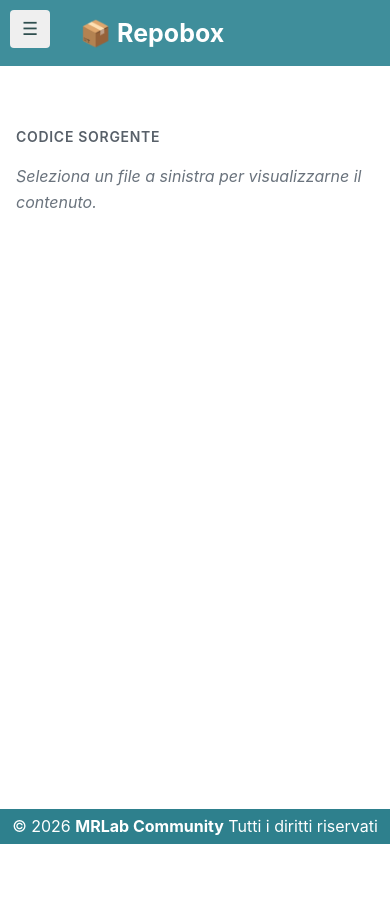
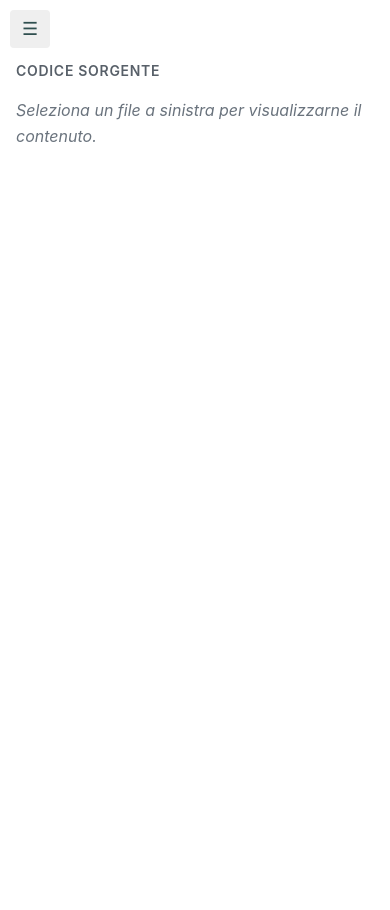
Before and after one commit to MRLab-Community/repobox-sync, a PHP site: page /repo.php in a window 390 px wide. After the commit the page ends 142 px from the top, so only its background shows below. Run offline with PHP 8.4, Linux system fonts and the light colour scheme; some libraries are stand-ins or nearby versions.

Commit message:
Sync from Repobox - 2026-02-26 10:22:11

```diff
--- a/files+da+analizzare/repobox/repo.php
+++ b/files+da+analizzare/repobox/repo.php
@@ -88,7 +88,6 @@ if (isset($_GET['action']) && $_GET['action'] === 'list-folders') {
   <meta charset="UTF-8" />
   <title>📦 Repobox – Repository Personale</title>
   <meta name="viewport" content="width=device-width, initial-scale=1.0"/>
-
   <style>
     * { box-sizing: border-box; margin: 0; padding: 0; }
     body { font-family: -apple-system, BlinkMacSystemFont, 'Segoe UI', sans-serif; background: #f6f8fa; color: #24292f; line-height: 1.6; }
@@ -115,7 +114,7 @@ if (isset($_GET['action']) && $_GET['action'] === 'list-folders') {
     /* Hamburger menu su mobile */
     .menu-toggle {
       display: none;
-      position: fixed!important;
+      position: fixed;
       top: 10px;
       left: 10px;
       z-index: 100;
@@ -129,7 +128,6 @@ if (isset($_GET['action']) && $_GET['action'] === 'list-folders') {
     @media (max-width: 767px) {
       .menu-toggle {
         display: block;
-        position: fixed!important;
       }
       .sidebar {
         position: fixed;
@@ -236,6 +234,7 @@ if (isset($_GET['action']) && $_GET['action'] === 'list-folders') {
       font-size: 12px;
       z-index: 10;
     }
+    .folder:hover .file-actions,
     .file:hover .file-actions { display: block; }
     .file-actions button {
       background: none;
@@ -252,7 +251,6 @@ if (isset($_GET['action']) && $_GET['action'] === 'list-folders') {
     .file-tree li {
       list-style-type: none;
     }
-    /* Elementi per allineamento riga per riga */
     .line-number,
     .code-line {
       min-height: 1.6em;
@@ -261,75 +259,17 @@ if (isset($_GET['action']) && $_GET['action'] === 'list-folders') {
       margin: 0;
       display: block;
     }
-    .site-footer {
-    background-color: #2e808d;
-    color: white;
-    text-align: center;
-    padding: 0.3em 0;
-    /* Aggiungi queste proprietà per fissare il footer in fondo alla pagina */
-    /* Queste regole potrebbero variare a seconda della struttura HTML, ma sono un buon punto di partenza */
-    width: 100%;
-    position: fixed;
-    bottom: 0;
-}
-.site-header {
-background-color: #3f8e9b;
-    color: white;
-    text-align: left;
-    padding: 0.8em 0;
-    width: 100%;
-    top: 0;
-}
-.site-logo{
-padding-left: 20px;
-font-size: 25px;
-font-weight: bold;
-}
-@media (max-width: 767px) {
-.site-header {
- position: sticky;
-}
-.site-logo{
-padding-left: 80px;
-font-size: 25px;
-font-weight: bold;
-}
-}
-#myBtn {
-  display: none; /* Hidden by default */
-  position: fixed; /* Fixed/sticky position */
-  bottom: 30px; /* Place the button at the bottom of the page */
-  right: 30px; /* Place the button 30px from the right */
-  z-index: 99; /* Make sure it does not overlap */
-  border: none; /* Remove borders */
-  outline: none; /* Remove outline */
-  cursor: pointer; /* Add a mouse pointer on hover */
-  padding: 15px; /* Some padding */
-  font-size: 20px;
-  background: none;
-  opacity: 0.5;
-}
-#myBtn:hover {
-  opacity: 0.8;
-}
-@media (max-width: 767px) {
-#myBtn {
-bottom: 60px; /* Place the button at the bottom of the page */
-right: -5px; /* Place the button 30px from the right */
-}
-}
-/* Scrollbar nascosta di default, visibile solo durante lo scroll */
+    /* Scrollbar nascosta finché non serve */
     html {
-  scrollbar-width: thin; /* Firefox */
+      scrollbar-width: thin;
       scrollbar-color: transparent transparent;
       transition: scrollbar-color 0.3s;
     }
     html:hover,
     html:focus,
     html:active {
-  scrollbar-color: #a0a0a0 #f0f0f0; /* thumb e track */
+      scrollbar-color: #a0a0a0 #f0f0f0;
     }
-/* Chrome, Edge, Safari */
     ::-webkit-scrollbar {
       width: 8px;
       height: 8px;
@@ -360,10 +300,7 @@ html:active ::-webkit-scrollbar-track {
   </script>
 </head>
 <body>
-<header class="site-header">
-     <button id="menuToggle" class="menu-toggle" aria-label="Toggle navigation">☰</button> <div class="site-logo"> 📦 Repobox </div>
-  </header>
-  <button onclick="topFunction()" id="myBtn" title="Vai Su">⤴️</button>
+  <button id="menuToggle" class="menu-toggle" aria-label="Toggle navigation">☰</button>
   <div class="container">
     <div class="sidebar">
       <div class="header">
@@ -418,40 +355,38 @@ html:active ::-webkit-scrollbar-track {
         .then(code => {
           const lang = getLanguageFromPath(path);
           const lines = code.split('\n');
+
           // Applica highlight.js al codice intero
           let highlightedCode = code;
           if (!<?php echo $loggedIn ? 'true' : 'false'; ?>) {
-    // Solo in lettura (non in modifica)
             const tempPre = document.createElement('pre');
             const tempCode = document.createElement('code');
             tempCode.className = `language-${lang}`;
             tempCode.textContent = code;
             tempPre.appendChild(tempCode);
             hljs.highlightElement(tempCode);
-    highlightedCode = tempCode.innerHTML; // HTML con evidenziazione
+            highlightedCode = tempCode.innerHTML;
           }
-  // Suddividi in righe (già evidenziato)
+
           const highlightedLines = highlightedCode.split('\n');
           const lineNumbersHtml = lines.map((_, i) => `<div class="line-number">${i + 1}</div>`).join('');
-  const codeLinesHtml = highlightedLines.map(line => `<div class="code-line">${line}</div>`).join('');
+          let codeLinesHtml = '';
+
           if (<?php echo $loggedIn ? 'true' : 'false'; ?>) {
-  // Modalità modifica: codice evidenziato + contenteditable sicuro
             const tempCode = document.createElement('code');
             tempCode.className = `language-${lang}`;
             tempCode.textContent = code;
             hljs.highlightElement(tempCode);
             const highlightedHtml = tempCode.innerHTML;
-  // Suddividi in righe mantenendo l'evidenziazione
             const highlightedLines = highlightedHtml.split('\n');
-  const codeLinesHtml = highlightedLines.map(line => `<div class="code-line">${line}</div>`).join('');
+            codeLinesHtml = highlightedLines.map(line => `<div class="code-line">${line}</div>`).join('');
+
             contentDiv.innerHTML = `
               <h3>${escapeHtml(path)}
-  <?php if ($loggedIn): ?>
                 <div style="float:right; font-size:12px;">
-    <button onclick="copyCode('${escapeHtml(path)}')" title="Copia codice" >📋</button>
-    <button onclick="downloadFile('${escapeHtml(path)}')" title="Download file" >⬇️</button>
+                  <button onclick="copyCode('${escapeHtml(path)}')" title="Copia codice">📋</button>
+                  <button onclick="downloadFile('${escapeHtml(path)}')" title="Download file">⬇️</button>
                 </div>
-  <?php endif; ?>
               </h3>
               <div class="editor-toolbar">
                 <button onclick="saveFile()">✅ Salva</button>
@@ -462,8 +397,17 @@ html:active ::-webkit-scrollbar-track {
                 <div class="code-content" id="codeEditor" contenteditable="true" spellcheck="false">${codeLinesHtml}</div>
               </div>
             `;
+            // Aggiungi toolbar in fondo
+            const footerToolbar = document.createElement('div');
+            footerToolbar.className = 'editor-toolbar';
+            footerToolbar.style.marginTop = '16px';
+            footerToolbar.innerHTML = `
+              <button onclick="saveFile()">✅ Salva</button>
+              <button onclick="loadFile('${escapeHtml(path)}')">↺ Ricarica</button>
+            `;
+            contentDiv.appendChild(footerToolbar);
           } else {
-  // Modalità lettura: codice evidenziato
+            codeLinesHtml = highlightedLines.map(line => `<div class="code-line">${line}</div>`).join('');
             contentDiv.innerHTML = `
               <h3>${escapeHtml(path)}</h3>
               <div class="code-with-linenumbers">
@@ -488,28 +432,6 @@ html:active ::-webkit-scrollbar-track {
       .then(msg => {
         alert(msg === 'Salvato' ? '✅ File salvato!' : '❌ Errore.');
       });
-    }
-    function copyCode(filePath) {
-  const codeEditor = document.getElementById('codeEditor');
-  const content = codeEditor ? codeEditor.innerText : document.querySelector('.code-content').textContent;
-  navigator.clipboard.writeText(content).then(() => {
-    alert('✅ Codice copiato negli appunti!');
-  }).catch(() => {
-    alert('❌ Impossibile copiare.');
-  });
-}
-function downloadFile(filePath) {
-  const codeEditor = document.getElementById('codeEditor');
-  const content = codeEditor ? codeEditor.innerText : document.querySelector('.code-content').textContent;
-  const blob = new Blob([content], { type: 'text/plain' });
-  const url = URL.createObjectURL(blob);
-  const a = document.createElement('a');
-  a.href = url;
-  a.download = filePath.split('/').pop();
-  document.body.appendChild(a);
-  a.click();
-  document.body.removeChild(a);
-  URL.revokeObjectURL(url);
     }
     function deleteFile(path) {
       if (!confirm('Eliminare ' + path + '?')) return;
@@ -657,6 +579,76 @@ function downloadFile(filePath) {
         });
       };
     }
+    function renameFolder(path) {
+      const newName = prompt('Nuovo nome cartella:', path.split('/').pop());
+      if (!newName) return;
+      fetch('api.php', {
+        method: 'POST',
+        headers: {'Content-Type': 'application/x-www-form-urlencoded'},
+        body: `action=rename&file=${encodeURIComponent(path)}&new_name=${encodeURIComponent(newName)}`
+      }).then(() => location.reload());
+    }
+    function moveFolder(path) {
+      const modal = document.createElement('div');
+      modal.style.position = 'fixed';
+      modal.style.top = '0';
+      modal.style.left = '0';
+      modal.style.width = '100%';
+      modal.style.height = '100%';
+      modal.style.backgroundColor = 'rgba(0,0,0,0.5)';
+      modal.style.display = 'flex';
+      modal.style.alignItems = 'center';
+      modal.style.justifyContent = 'center';
+      modal.style.zIndex = '1000';
+      const content = document.createElement('div');
+      content.style.background = 'white';
+      content.style.padding = '20px';
+      content.style.borderRadius = '8px';
+      content.style.maxWidth = '400px';
+      content.style.width = '90%';
+      content.innerHTML = `
+        <h3>📁 Sposta cartella</h3>
+        <p>Cartella: <strong>${escapeHtml(path)}</strong></p>
+        <label>Seleziona destinazione:</label>
+        <select id="moveFolderSelect" style="width:100%; padding:6px; margin:8px 0; border:1px solid #ddd; border-radius:4px;">
+          <option value="">-- Scegli una cartella --</option>
+        </select>
+        <div style="margin-top:15px;">
+          <button id="moveConfirmBtn" style="background:#1a73e8; color:white; border:none; padding:8px 16px; border-radius:4px; margin-right:8px;">Sposta</button>
+          <button id="moveCancelBtn" style="background:#f1f3f5; border:1px solid #ddd; padding:8px 16px; border-radius:4px;">Annulla</button>
+        </div>
+      `;
+      modal.appendChild(content);
+      document.body.appendChild(modal);
+      fetch('?action=list-folders')
+        .then(r => r.json())
+        .then(folders => {
+          const select = document.getElementById('moveFolderSelect');
+          folders.forEach(folder => {
+            if (folder === path || folder.startsWith(path + '/')) return;
+            const opt = document.createElement('option');
+            opt.value = folder;
+            opt.textContent = folder;
+            select.appendChild(opt);
+          });
+        });
+      document.getElementById('moveCancelBtn').onclick = () => {
+        document.body.removeChild(modal);
+      };
+      document.getElementById('moveConfirmBtn').onclick = () => {
+        const target = document.getElementById('moveFolderSelect').value;
+        if (!target) {
+          alert('Seleziona una cartella.');
+          return;
+        }
+        document.body.removeChild(modal);
+        fetch('api.php', {
+          method: 'POST',
+          headers: {'Content-Type': 'application/x-www-form-urlencoded'},
+          body: `action=move&file=${encodeURIComponent(path)}&target=${encodeURIComponent(target)}`
+        }).then(() => location.reload());
+      };
+    }
     fetch('?action=list')
       .then(r => r.json())
       .then(data => {
@@ -694,6 +686,15 @@ function downloadFile(filePath) {
           };
           folderDiv.appendChild(toggleSpan);
           folderDiv.appendChild(span);
+          <?php if ($loggedIn): ?>
+          const actionsDiv = document.createElement('div');
+          actionsDiv.className = 'file-actions';
+          actionsDiv.innerHTML = `
+            <button onclick="renameFolder('${item.path}')" title="Rinomina">🔄</button>
+            <button onclick="moveFolder('${item.path}')" title="Sposta">📁</button>
+          `;
+          folderDiv.appendChild(actionsDiv);
+          <?php endif; ?>
           li.appendChild(folderDiv);
           const nestedUl = document.createElement('ul');
           buildTree(item.children, nestedUl);
@@ -721,6 +722,28 @@ function downloadFile(filePath) {
       }
     }
     function editFile(path) { loadFile(path); }
+    function copyCode(filePath) {
+      const codeEditor = document.getElementById('codeEditor');
+      const content = codeEditor ? codeEditor.innerText : document.querySelector('.code-content').textContent;
+      navigator.clipboard.writeText(content).then(() => {
+        alert('✅ Codice copiato negli appunti!');
+      }).catch(() => {
+        alert('❌ Impossibile copiare.');
+      });
+    }
+    function downloadFile(filePath) {
+      const codeEditor = document.getElementById('codeEditor');
+      const content = codeEditor ? codeEditor.innerText : document.querySelector('.code-content').textContent;
+      const blob = new Blob([content], { type: 'text/plain' });
+      const url = URL.createObjectURL(blob);
+      const a = document.createElement('a');
+      a.href = url;
+      a.download = filePath.split('/').pop();
+      document.body.appendChild(a);
+      a.click();
+      document.body.removeChild(a);
+      URL.revokeObjectURL(url);
+    }
     document.getElementById('searchBox')?.addEventListener('input', async function() {
       const query = this.value.trim();
       const resultsDiv = document.getElementById('searchResults');
@@ -770,6 +793,7 @@ function downloadFile(filePath) {
           totalResults.sort((a, b) => a.file.localeCompare(b.file));
           let html = '<div style="font-size:13px;">';
           totalResults.slice(0, 50).forEach((r, i) => {
+            const escapedQuery = query.replace(/[.*+?^${}()|[\]\\]/g, '\\$&');
             html += `
               <div style="margin-bottom:12px; padding-bottom:8px; border-bottom:1px solid #eee; cursor:pointer;"
                    onclick="selectSearchResult('${r.file}', ${r.line}, '${query.replace(/'/g, "\\'")}');">
@@ -777,7 +801,7 @@ totalResults.slice(0, 50).forEach((r, i) => {
                 <div style="color:#555; margin-top:4px;">Riga ${r.line}</div>
                 <div style="margin-top:6px;">
                   <code>${r.content.replace(
-          new RegExp(query.replace(/[.*+?^${}()|[\]\\]/g, '\\$&'), 'gi'),
+                    new RegExp(escapedQuery, 'gi'),
                     match => `<mark style="background:#fff38d; padding:0 2px;">${match}</mark>`
                   )}</code>
                 </div>
@@ -795,6 +819,9 @@ resultsDiv.innerHTML = html;
         resultsDiv.innerHTML = '<p style="color:red;">Errore durante la ricerca.</p>';
       }
     });
+    function selectSearchResult(filePath, lineNum, query) {
+      loadFileAndHighlight(filePath, lineNum, query);
+    }
     function loadFileAndHighlight(filePath, lineNum, query) {
       const contentDiv = document.getElementById('fileContent');
       contentDiv.innerHTML = '<p>🔄 Caricamento...</p>';
@@ -804,10 +831,10 @@ resultsDiv.innerHTML = html;
           const lines = code.split('\n');
           const lineNumbersHtml = lines.map((_, i) => `<div class="line-number">${i + 1}</div>`).join('');
           let codeLinesHtml = '';
+          const escapedQuery = query.replace(/[.*+?^${}()|[\]\\]/g, '\\$&');
+          const regex = new RegExp(`(${escapedQuery})`, 'gi');
           lines.forEach((line, i) => {
             if (i + 1 === lineNum) {
-              const escapedQuery = query.replace(/[.*+?^${}()|[\]\\]/g, '\\$&');
-              const regex = new RegExp(`(${escapedQuery})`, 'gi');
               const highlighted = line.replace(regex, '<mark style="background:#fff38d; padding:0 2px;">$1</mark>');
               codeLinesHtml += `<div class="code-line">${highlighted}</div>`;
             } else {
@@ -816,7 +843,12 @@ resultsDiv.innerHTML = html;
           });
           if (<?php echo $loggedIn ? 'true' : 'false'; ?>) {
             contentDiv.innerHTML = `
-              <h3>${escapeHtml(filePath)}</h3>
+              <h3>${escapeHtml(filePath)}
+                <div style="float:right; font-size:12px;">
+                  <button onclick="copyCode('${escapeHtml(filePath)}')" title="Copia codice">📋</button>
+                  <button onclick="downloadFile('${escapeHtml(filePath)}')" title="Download file">⬇️</button>
+                </div>
+              </h3>
               <div class="editor-toolbar">
                 <button onclick="saveFile()">✅ Salva</button>
                 <button onclick="loadFile('${escapeHtml(filePath)}')">↺ Ricarica</button>
@@ -826,6 +858,14 @@ resultsDiv.innerHTML = html;
                 <div class="code-content" id="codeEditor" contenteditable="true" spellcheck="false">${codeLinesHtml}</div>
               </div>
             `;
+            const footerToolbar = document.createElement('div');
+            footerToolbar.className = 'editor-toolbar';
+            footerToolbar.style.marginTop = '16px';
+            footerToolbar.innerHTML = `
+              <button onclick="saveFile()">✅ Salva</button>
+              <button onclick="loadFile('${escapeHtml(filePath)}')">↺ Ricarica</button>
+            `;
+            contentDiv.appendChild(footerToolbar);
           } else {
             contentDiv.innerHTML = `
               <h3>${escapeHtml(filePath)}</h3>
@@ -843,14 +883,10 @@ resultsDiv.innerHTML = html;
               container.scrollTop = targetTop - container.clientHeight / 2 + lineHeight / 2;
             }
           }, 300);
-
         })
         .catch(() => {
           contentDiv.innerHTML = '<p style="color:red">❌ Impossibile caricare il file.</p>';
         });
-    }
-    function selectSearchResult(filePath, lineNum, query) {
-  loadFileAndHighlight(filePath, lineNum, query);
     }
     const menuToggle = document.getElementById('menuToggle');
     const closeSidebar = document.getElementById('closeSidebar');
@@ -887,26 +923,6 @@ resultsDiv.innerHTML = html;
       };
       return map[ext] || 'plaintext';
     }
-    // Get the button:
-let mybutton = document.getElementById("myBtn");
-// When the user scrolls down 20px from the top of the document, show the button
-window.onscroll = function() {scrollFunction()};
-function scrollFunction() {
-  if (document.body.scrollTop > 20 || document.documentElement.scrollTop > 20) {
-    mybutton.style.display = "block";
-  } else {
-    mybutton.style.display = "none";
-  }
-}
-// When the user clicks on the button, scroll to the top of the document
-function topFunction() {
-  document.body.scrollTop = 0; // For Safari
-  document.documentElement.scrollTop = 0; // For Chrome, Firefox, IE and Opera
-}
   </script>
-
-<footer class="site-footer">
-        <p>&copy; <script>document.write(new Date().getFullYear());</script> <a href="https://mrlab.altervista.org/" target="_blank" style="text-decoration: none; color: #fff; font-weight: bold;">MRLab Community</a> Tutti i diritti riservati</p>
-    </footer>
 </body>
 </html>
```
Lines whose indentation alone changed are shown as unchanged.
